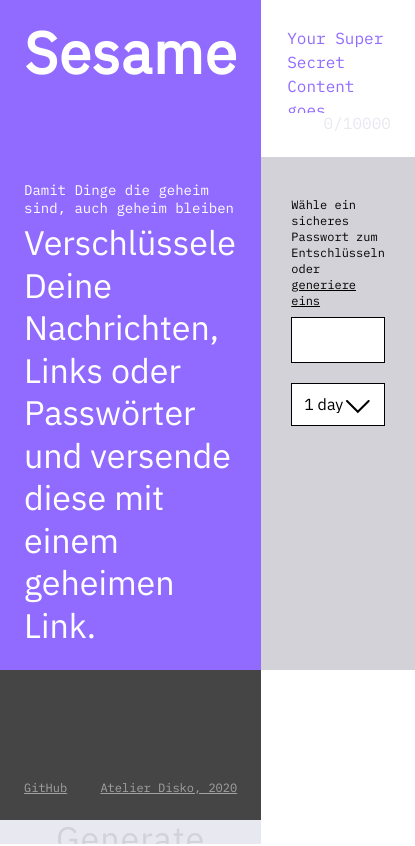
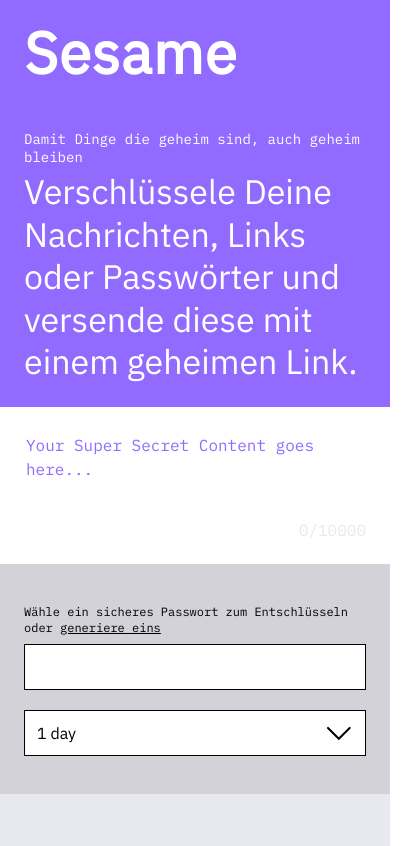
Before and after one commit to atelierdisko/sesame, a React (Create React App) app: page / in a window 390 px wide. Shown: the top 846 px of the page, 415 px wide, since content can reach past the window. Built offline with nearby package versions, Linux system fonts and the light colour scheme; the HTML template or start-up script is replaced by a standard one.

Commit message:
responsive grid work

```diff
--- a/src/components/Button/Button.css
+++ b/src/components/Button/Button.css
@@ -14,6 +14,7 @@
   outline: none;
   overflow: hidden;
   transition: background-color 150ms linear;
+  min-height: 150px;
 }
 
 .button > span.icon {
@@ -48,15 +49,3 @@
   background-color: var(--color-red);
   color: var(--color-white);
 }
-
-@keyframes gradient {
-  0% {
-    background-position: 0% 50%;
-  }
-  50% {
-    background-position: 100% 50%;
-  }
-  100% {
-    background-position: 0% 50%;
-  }
-}
--- a/src/components/Footer/Footer.css
+++ b/src/components/Footer/Footer.css
@@ -11,7 +11,7 @@
  */
 
 footer {
-  padding: calc(3 * var(--spacing-unit));
+  padding: var(--outer-padding);
   background: var(--color-dark-grey);
   justify-content: space-between;
   display: flex;
--- a/src/components/Header/Header.css
+++ b/src/components/Header/Header.css
@@ -1,25 +1,16 @@
-/*
- * Copyright 2020 Atelier Disko. All rights reserved.
- *
- * Use of this source code is governed by the AD General Software
- * License v1 that can be found under https://atelierdisko.de/licenses
- *
- * This software is proprietary and confidential. Redistribution
- * not permitted. Unless required by applicable law or agreed to
- * in writing, software distributed on an "AS IS" BASIS, WITHOUT-
- * WARRANTIES OR CONDITIONS OF ANY KIND, either express or implied.
- */
-
 header {
   color: var(--color-white);
-    padding: calc(3 * var(--spacing-unit));
 }
 
 header > * {
   background-color: var(--color-purple);
   background: var(--color-purple);
   background-size: 200% 100%;
-    background-image: linear-gradient(to right, var(--color-purple) 50%, var(--color-yellow) 50%);
+  background-image: linear-gradient(
+    to right,
+    var(--color-purple) 50%,
+    var(--color-yellow) 50%
+  );
   transition: background-position 300ms, color 1200ms;
 }
 
@@ -31,7 +22,7 @@ header.header--share > * {
 header div {
   display: flex;
   flex-direction: column;
-    padding: calc(3 * var(--spacing-unit));
+  padding: var(--outer-padding);
 }
 
 header .t-beta {
@@ -39,7 +30,7 @@ header .t-beta {
 }
 
 header .h-alpha {
-    padding: calc(3 * var(--spacing-unit));
+  padding: var(--outer-padding);
   font-weight: bolder;
 }
 
--- a/src/components/Textarea/Textarea.css
+++ b/src/components/Textarea/Textarea.css
@@ -1,6 +1,12 @@
+::placeholder {
+  color: var(--color-purple);
+  font-size: 1rem;
+  line-height: 1.5em;
+}
+
 .textarea {
   display: grid;
-  padding: calc(3 * var(--spacing-unit));
+  padding: var(--outer-padding);
   box-sizing: border-box;
   grid-template-rows: auto 20px;
 }
@@ -26,9 +32,3 @@
   text-align: right;
   color: var(--color-light-grey);
 }
-
-::placeholder {
-  color: var(--color-purple);
-  font-size: 1rem;
-  line-height: 1.5em;
-}
--- a/src/index.css
+++ b/src/index.css
@@ -10,15 +10,18 @@
   --color-black: #000;
   --color-purple: #916bff;
   --color-cyan: #00f5d4;
-    --color-light-yellow: #FFF74C;
+  --color-light-yellow: #fff74c;
   --color-yellow: #fff74c;
   --color-red: #e83151;
   --spacing-unit: 8px;
 
   --font-family-default: "IBM Plex Sans", sans-serif;
   --font-family-tech: "IBM Plex Mono", monospace;
+
+  --outer-padding: calc(3 * var(--spacing-unit)); /* 24px */
 }
 
+mark,
 ::selection {
   background: var(--color-yellow);
 }
@@ -101,12 +104,21 @@ header:last-child {
   grid-row: 2;
 }
 
-@media (max-width: 1080px) {
+@media (max-width: 980px) {
   .container {
-        grid-template-columns: 1fr;
+    grid-template-columns: 100%;
+    grid-template-rows: auto;
   }
 
-    .container * {
-        grid-column: 1;
+  header,
+  footer {
+    grid-column: auto;
+    grid-row: auto;
   }
 }
+
+@media (max-width: 375px) {
+  :root {
+    --outer-padding: calc(2 * var(--spacing-unit)); /* 24px */
+  }
+}
--- a/src/pages/Index/Index.css
+++ b/src/pages/Index/Index.css
@@ -25,8 +25,11 @@
   grid-column: 2;
   grid-row: 2;
   background: var(--color-mid-grey);
-    padding: 40px 30px;
+  padding: calc(5 * var(--spacing-unit)) calc(3 * var(--spacing-unit));
   box-sizing: border-box;
+  max-height: 230px;
+  align-self: flex-end;
+  width: 100%;
 }
 
 .content--index .options input {
@@ -43,14 +46,14 @@
   grid-column: 2;
   grid-row: 1;
   word-break: break-all;
-    padding: calc(3 * var(--spacing-unit));
+  padding: var(--outer-padding);
 }
 
 .content--share .passphrase {
   grid-column: 2;
   grid-row: 2;
   color: var(--color-purple);
-    padding: calc(3 * var(--spacing-unit));
+  padding: var(--outer-padding);
 }
 
 .content--share .passphrase .passphrase-note {
@@ -63,3 +66,28 @@
   grid-column: 2;
   grid-row: 3;
 }
+
+@media (max-width: 980px) {
+  .content--index,
+  .content--share,
+  .content--index form {
+    display: flex;
+    flex-direction: column;
+  }
+
+  .content--index * {
+    grid-column: auto;
+    grid-row: auto;
+  }
+}
+
+@media (max-width: 375px) {
+  .content--index .options {
+    padding: calc(3 * var(--spacing-unit)) calc(2 * var(--spacing-unit));
+  }
+
+  .content--share .actions {
+    display: flex;
+    flex-direction: column;
+  }
+}
--- a/src/pages/Index/Index.js
+++ b/src/pages/Index/Index.js
@@ -9,7 +9,7 @@
  * in writing, software distributed on an "AS IS" BASIS, WITHOUT-
  * WARRANTIES OR CONDITIONS OF ANY KIND, either express or implied.
  */
-import React, {Fragment, useState, useEffect} from "react";
+import React, { Fragment, useState, useEffect } from "react";
 import axios from "axios";
 import Button from "../../components/Button/Button";
 import Textarea from "../../components/Textarea/Textarea";
@@ -24,7 +24,7 @@ import getFormData from "../../helpers/getFormData";
 import generatePassphrase from "../../helpers/generatePassphrase";
 import "./Index.css";
 
-const DeleteButton = ({hash, ...rest}) => {
+const DeleteButton = ({ hash, ...rest }) => {
   return (
     <Button isDangerous={true} indicator={false} {...rest}>
       Löschen
@@ -32,7 +32,7 @@ const DeleteButton = ({hash, ...rest}) => {
   );
 };
 
-const CopyButton = ({link}) => {
+const CopyButton = ({ link }) => {
   const [copied, setCopied] = useState(false);
 
   const copyToClipboard = async () => {
@@ -79,7 +79,7 @@ const Index = () => {
         formData.passphrase
       ).toString();
 
-      const {data} = await axios.post(`/api/secret`, {
+      const { data } = await axios.post(`/api/secret`, {
         secret: cipher,
         lifetime: formData.lifetime,
       });
@@ -109,12 +109,10 @@ const Index = () => {
     }
   };
 
-
   if (!secret) {
     return (
       <Fragment>
         <Header resetHandler={reset}>
-
           <span className="t-beta">
             Damit Dinge die geheim sind, auch geheim bleiben
           </span>
@@ -127,7 +125,6 @@ const Index = () => {
 
         <div className="content content--index">
           <form onSubmit={(event) => handleCreation(event)}>
-
             <Textarea
               name="secret"
               id="secret"
@@ -145,8 +142,8 @@ const Index = () => {
                   className="generate-passphrase"
                   onClick={() => setPassphrase(generatePassphrase())}
                 >
-                    generiere eins
-                  </span>
+                  generiere eins
+                </span>
               </Label>
 
               <Input
@@ -178,53 +175,53 @@ const Index = () => {
               type="submit"
               isPrimary={true}
               isLoading={loading}
-              isDisabled={characterCount < minCharacterCount}>
-              Generate Secret Link
+              isDisabled={characterCount < minCharacterCount}
+            >
+              Generate Link
             </Button>
           </form>
         </div>
 
-        <Footer/>
+        <Footer />
       </Fragment>
-    )
+    );
   }
 
   return (
     <Fragment>
       <Header resetHandler={reset} className="header--share">
-        <span className="t-beta">
-          Deine geheimen Daten sind wichtig
-        </span>
+        <span className="t-beta">Deine geheimen Daten sind wichtig</span>
 
         <h2 className="h-beta">
-          Teile Deine geheime Nachricht mit diesem Link. Die Nachricht wurde mit der von Dir gewählten Passphrase
-          verschlüsselt.
+          Teile Deine geheime Nachricht mit diesem Link. Die Nachricht wurde mit
+          der von Dir gewählten Passphrase verschlüsselt.
         </h2>
       </Header>
 
       <div className="content content--share">
-        <div className='url'>
-          <span className="t-beta">Teile diesen Link:</span><br/>
+        <div className="url">
+          <span className="t-beta">Teile diesen Link:</span>
+          <br />
           <span className="h-beta">
             <mark>{getLink()}</mark>
           </span>
         </div>
 
         <span className="passphrase">
-              <span className="passphrase-note t-beta">
-                Passphrase nicht vergessen:
-              </span>
-              <br/>
+          <span className="passphrase-note t-beta">
+            Passphrase nicht vergessen:
+          </span>
+          <br />
           <span className="h-beta">{passphrase}</span>
         </span>
 
         <div className="actions">
-          <DeleteButton onClick={() => handleDeletion()}/>
-          <CopyButton link={getLink()}/>
+          <DeleteButton onClick={() => handleDeletion()} />
+          <CopyButton link={getLink()} />
         </div>
       </div>
 
-      <Footer/>
+      <Footer />
     </Fragment>
   );
 };
--- a/src/pages/Reveal/Reveal.css
+++ b/src/pages/Reveal/Reveal.css
@@ -62,3 +62,13 @@
   grid-column: 2;
   grid-row: 1 / span 3;
 }
+
+@media (max-width: 980px) {
+  .content--reveal,
+  .content--revealed,
+  .content--removed,
+  .content--reveal form {
+    display: flex;
+    flex-direction: column;
+  }
+}
```
Also changed, not shown: src/components/Header/Header.js (+10 -5 lines), src/pages/Reveal/Reveal.js (+14 -14 lines). Lines whose indentation alone changed are shown as unchanged.
